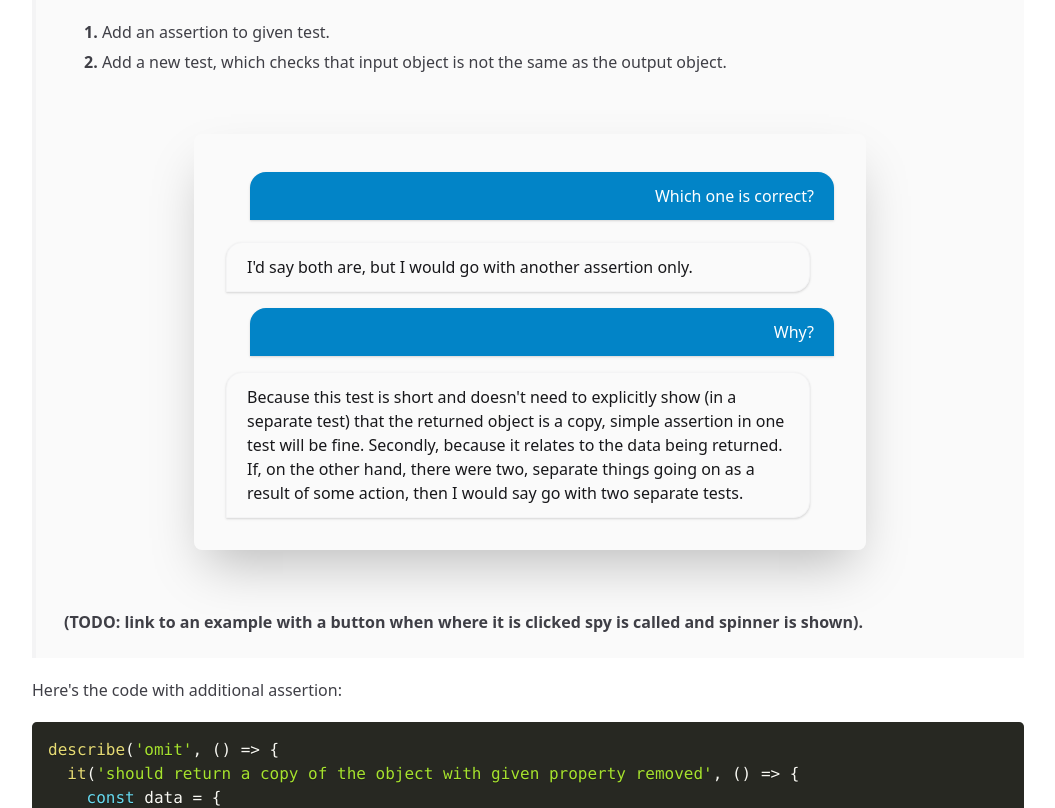
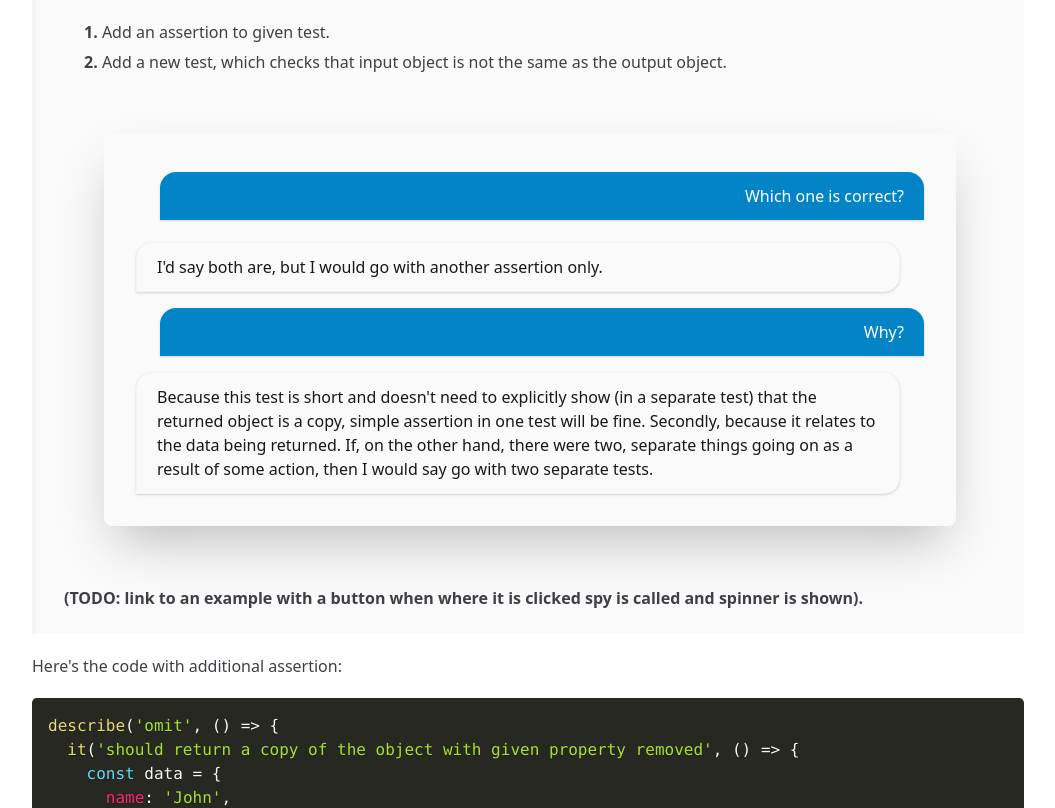
Before and after one commit to smolak/howtotest, a Next.js app: page /implementation-detail-in-tests-description in a window 1280 px wide. Shown: the part 3340-4148 px from the top of the page, without its empty margins (112-1167 px from the left). Built offline with nearby package versions, Linux system fonts and the light colour scheme.

Commit message:
Cleanup a bit

```diff
--- a/pages/implementation-detail-in-tests-description.js
+++ b/pages/implementation-detail-in-tests-description.js
@@ -142,7 +142,7 @@ export default function ImplementationDetailInTestsDescription() {
                 <li>Add a new test, which checks that input object is not the same as the output object.</li>
               </ol>
               <div className="flex flex-col items-center">
-                <ul className="conversation starting-you max-w-2xl">
+                <ul className="conversation starting-you">
                   <li>Which one is correct?</li>
                   <li>I'd say both are, but I would go with another assertion only.</li>
                   <li>Why?</li>
```
